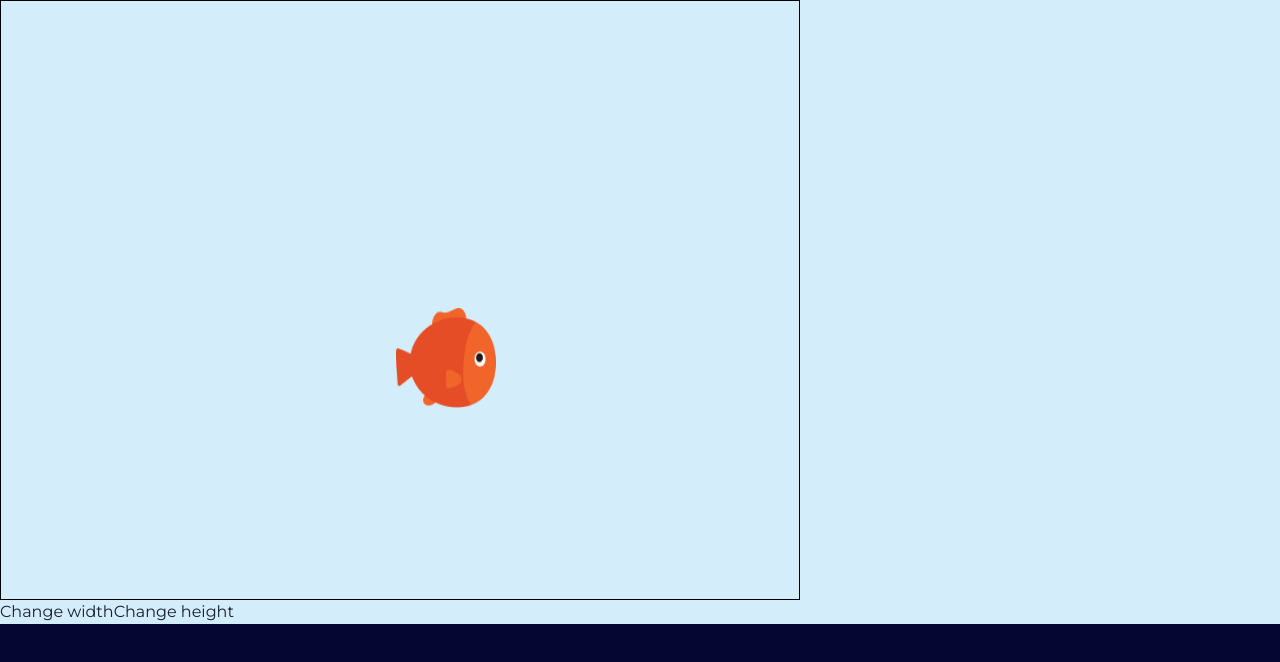
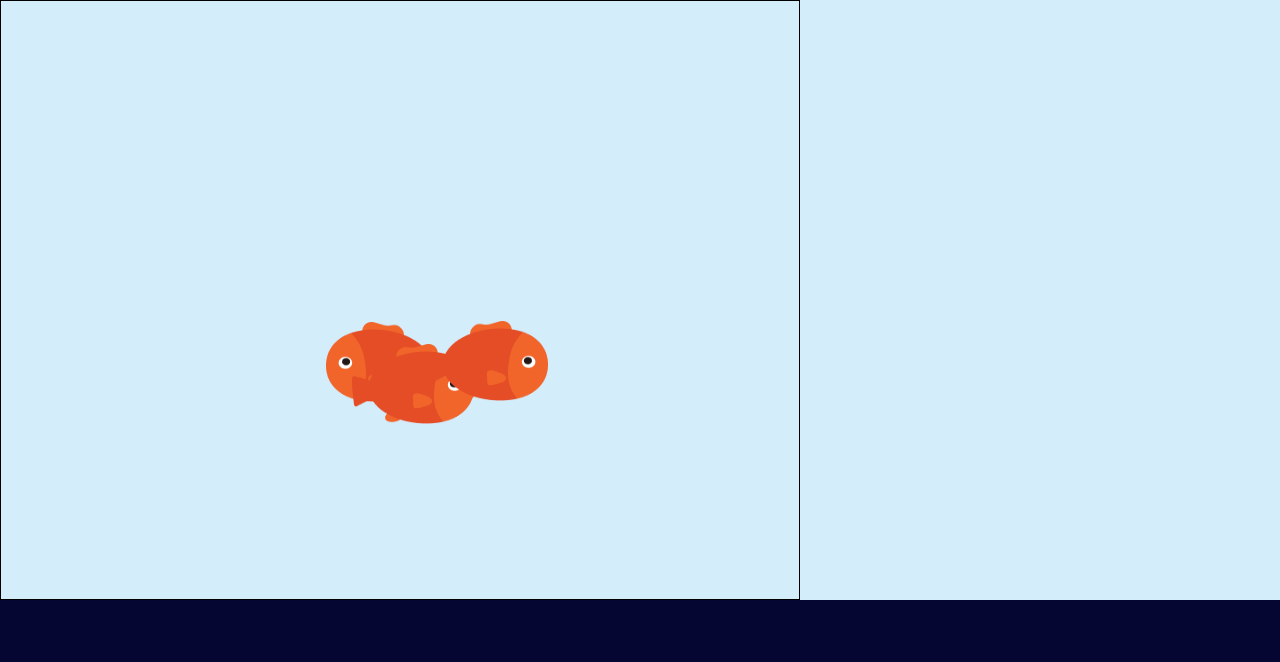
Before and after one commit to gitfish-app/gitfish-demo, a Next.js app: page /pc in a window 1280 px wide. Shown: the top 662 px of the page. Built offline with nearby package versions, Linux system fonts and the light colour scheme.

Commit message:
feat: 魚が動くようになった

```diff
--- a/src/components/pc/Character.tsx
+++ b/src/components/pc/Character.tsx
@@ -1,22 +1,25 @@
-import { useState, useEffect, FC } from 'react';
+import { useState, useEffect, FC, useRef } from 'react';
 import AbsoluteBox from '../reuse/AbsoluteBox';
 
 type Props = {
-  characterSize: { width: number; height: number };
+  characterSize?: { width: number; height: number };
   characterMoveDistance: { x: number; y: number };
   aquariumSize: { width: number; height: number };
-  defaultPosition?: { x: number; y: number };
 };
 const Character: FC<Props> = ({
-  characterSize,
+  characterSize = {
+    width: 122,
+    height: 80,
+  },
   characterMoveDistance,
   aquariumSize,
-  defaultPosition = {
-    x: aquariumSize.width / 2 - characterSize.width / 2,
-    y: aquariumSize.height / 2 - characterSize.height / 2,
-  },
 }) => {
-  const [position, setPosition] = useState(defaultPosition);
+  const characterRef = useRef<HTMLImageElement>(null);
+
+  const [position, setPosition] = useState({
+    x: (aquariumSize.width - characterSize.width) / 2,
+    y: (aquariumSize.height - characterSize.height) / 2,
+  });
   const [isRightDirection, setIsRightDirection] = useState(false);
 
   useEffect(() => {
@@ -51,19 +54,22 @@ const Character: FC<Props> = ({
         y: position.y + newY,
       });
     }, 2000);
+
     return () => clearInterval(intervalId);
   }, [position]);
 
   return (
     <AbsoluteBox
       as={'img'}
+      ref={characterRef}
+      display={'block'}
       src={'/assets/demo-mobile_moving_fish_n2.png'}
       transition={'left 2000ms linear, top 2000ms linear'}
       left={position.x}
       top={position.y}
       transform={isRightDirection ? 'scaleX(-1)' : 'scaleX(1)'}
-      width={characterSize.width}
-      height={characterSize.height}
+      width={`${characterSize.width}px`}
+      height={`${characterSize.height}px`}
     />
   );
 };
--- a/src/pages/pc/index.tsx
+++ b/src/pages/pc/index.tsx
@@ -1,33 +1,34 @@
 import { Box } from '@chakra-ui/react';
 import { NextPage } from 'next';
 import { useState } from 'react';
-import Fish from '../../components/pc/Character';
+import Character from '../../components/pc/Character';
 
 const Aquarium: NextPage = () => {
   const [aquariumWidth, setAquariumWidth] = useState(800);
   const [aquariumHeight, setAquariumHeight] = useState(600);
 
   return (
-    <div>
+    <Box>
       <Box
         pos={'relative'}
         w={aquariumWidth}
         h={aquariumHeight}
         border={'1px solid black'}
       >
-        <Fish
-          characterSize={{ width: 100, height: 100 }}
+        <Character
+          characterMoveDistance={{ x: 100, y: 100 }}
+          aquariumSize={{ width: aquariumWidth, height: aquariumHeight }}
+        />
+        <Character
+          characterMoveDistance={{ x: 100, y: 100 }}
+          aquariumSize={{ width: aquariumWidth, height: aquariumHeight }}
+        />
+        <Character
           characterMoveDistance={{ x: 100, y: 100 }}
           aquariumSize={{ width: aquariumWidth, height: aquariumHeight }}
         />
       </Box>
-      <button onClick={() => setAquariumWidth((width) => width + 100)}>
-        Change width
-      </button>
-      <button onClick={() => setAquariumHeight((height) => height + 100)}>
-        Change height
-      </button>
-    </div>
+    </Box>
   );
 };
 
```
